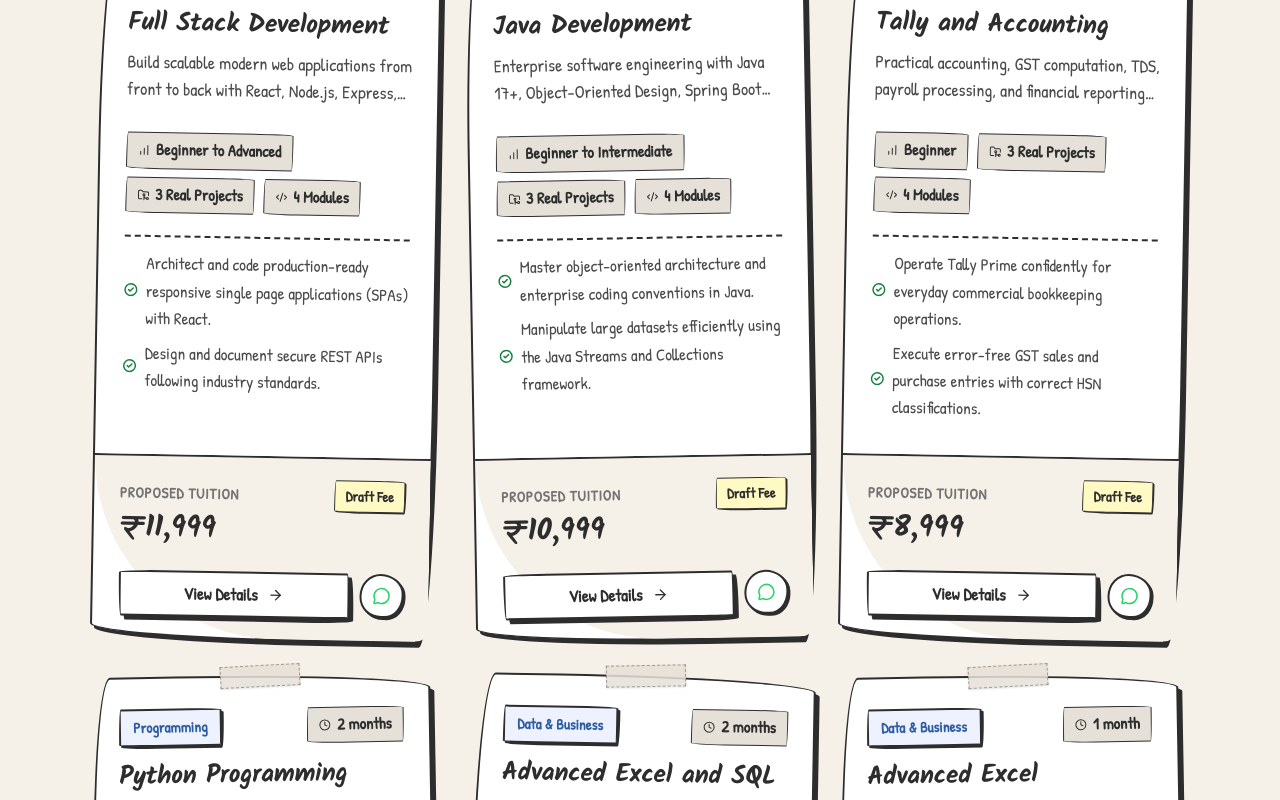
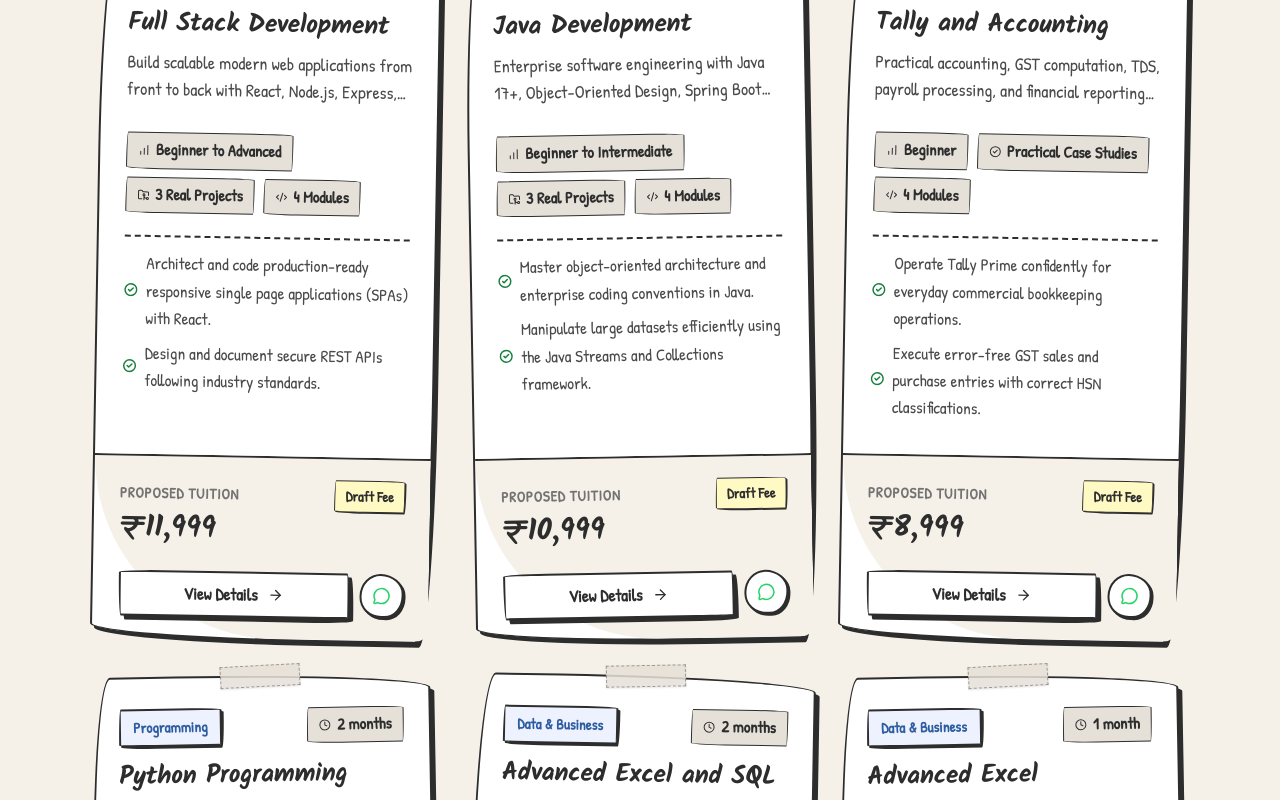
Before and after one commit to LegendHyphenCoders/Hyphen-Legends, a React (Vite) app in the folder frontend/: page / in a window 1280 px wide. Shown: the part 2040-2840 px from the top of the page. Built offline with nearby package versions, Linux system fonts and the light colour scheme; no server answers.

Commit message:
fix: remove project section from Tally Prime and make course card and details dynamically adapt for non-coding tracks

```diff
--- a/frontend/src/components/CourseCard.jsx
+++ b/frontend/src/components/CourseCard.jsx
@@ -53,10 +53,17 @@ export default function CourseCard({ course }) {
             <BarChart size={12} />
             <span>{course.skillLevel}</span>
           </span>
-          <span className="course-meta-pill">
-            <FolderGit2 size={12} />
-            <span>{course.projects?.length || 3} Real Projects</span>
-          </span>
+          {course.projects && course.projects.length > 0 ? (
+            <span className="course-meta-pill">
+              <FolderGit2 size={12} />
+              <span>{course.projects.length} Real Projects</span>
+            </span>
+          ) : (
+            <span className="course-meta-pill">
+              <CheckCircle2 size={12} />
+              <span>Practical Case Studies</span>
+            </span>
+          )}
           <span className="course-meta-pill">
             <Code2 size={12} />
             <span>{course.modules?.length || 4} Modules</span>
--- a/frontend/src/data/courses.js
+++ b/frontend/src/data/courses.js
@@ -661,26 +661,6 @@ export const courses = [
       "Calculate salary pay heads, professional tax deductions, and generate pay slips.",
       "Prepare final Trial Balance, Profit & Loss, and Balance Sheet reports for auditors.",
     ],
-    projects: [
-      {
-        title: "Retail Trading Firm Complete Year Bookkeeping",
-        description:
-          "Managed end-to-end accounting for a multi-product trading business from company setup to balance sheet.",
-        tech: ["Tally Prime", "GST Compliance", "MS Excel"],
-      },
-      {
-        title: "Manufacturing Unit Inventory & Cost Center Tracking",
-        description:
-          "Configured raw material consumption, manufacturing journals, and godown transfers for a textile business.",
-        tech: ["Tally Prime", "Inventory Management", "Cost Centers"],
-      },
-      {
-        title: "Quarterly GST & TDS Reconciliation Case Study",
-        description:
-          "Reconciled 3 months of supplier purchase registers against GSTR-2B to identify unclaimed input tax credit.",
-        tech: ["Tally Prime", "Tax Filing Prep", "Excel Reconciliation"],
-      },
-    ],
     prerequisites: [
       "Basic understanding of mathematics and arithmetic.",
       "Commerce background is beneficial but not required — basic accounting is taught from the start.",
--- a/frontend/src/pages/CourseDetails.jsx
+++ b/frontend/src/pages/CourseDetails.jsx
@@ -242,7 +242,8 @@ export default function CourseDetails() {
                 </div>
               </div>
 
-              {/* Real-World Capstone Projects */}
+              {/* Real-World Capstone Projects (only if applicable) */}
+              {course.projects && course.projects.length > 0 && (
                 <div className="course-details-card">
                   <h3>
                     <FolderGit2 size={22} className="text-violet-400" />
@@ -253,7 +254,7 @@ export default function CourseDetails() {
                   </p>
 
                   <div>
-                  {course.projects?.map((proj, idx) => (
+                    {course.projects.map((proj, idx) => (
                       <div key={idx} className="project-item-card">
                         <h4>{proj.title}</h4>
                         <p>{proj.description}</p>
@@ -268,6 +269,7 @@ export default function CourseDetails() {
                     ))}
                   </div>
                 </div>
+              )}
 
               {/* Who Should Join & Prerequisites */}
               <div className="grid-2">
@@ -349,7 +351,13 @@ export default function CourseDetails() {
                   </div>
                   <div className="details-sidebar-perk">
                     <CheckCircle2 size={16} />
-                    <span><strong>Portfolio:</strong> 3+ Verified Capstones</span>
+                    <span>
+                      {course.projects && course.projects.length > 0 ? (
+                        <><strong>Portfolio:</strong> {course.projects.length} Verified Capstone{course.projects.length > 1 ? "s" : ""}</>
+                      ) : (
+                        <><strong>Practical:</strong> Real Commercial Case Studies</>
+                      )}
+                    </span>
                   </div>
                 </div>
 
```
Also changed, not shown: 1 other file (tests, documents, lock files or other folders). Lines whose indentation alone changed are shown as unchanged.
